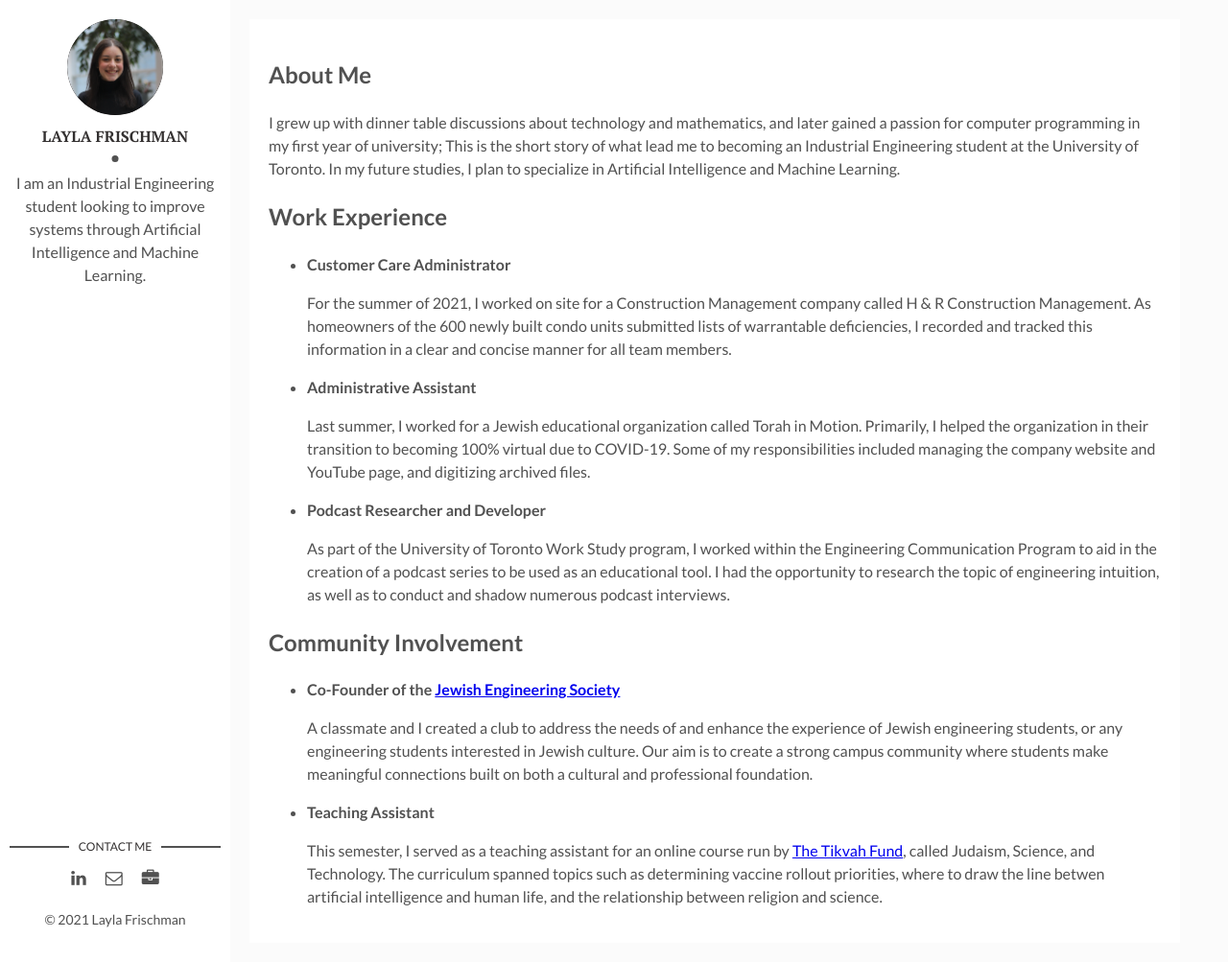
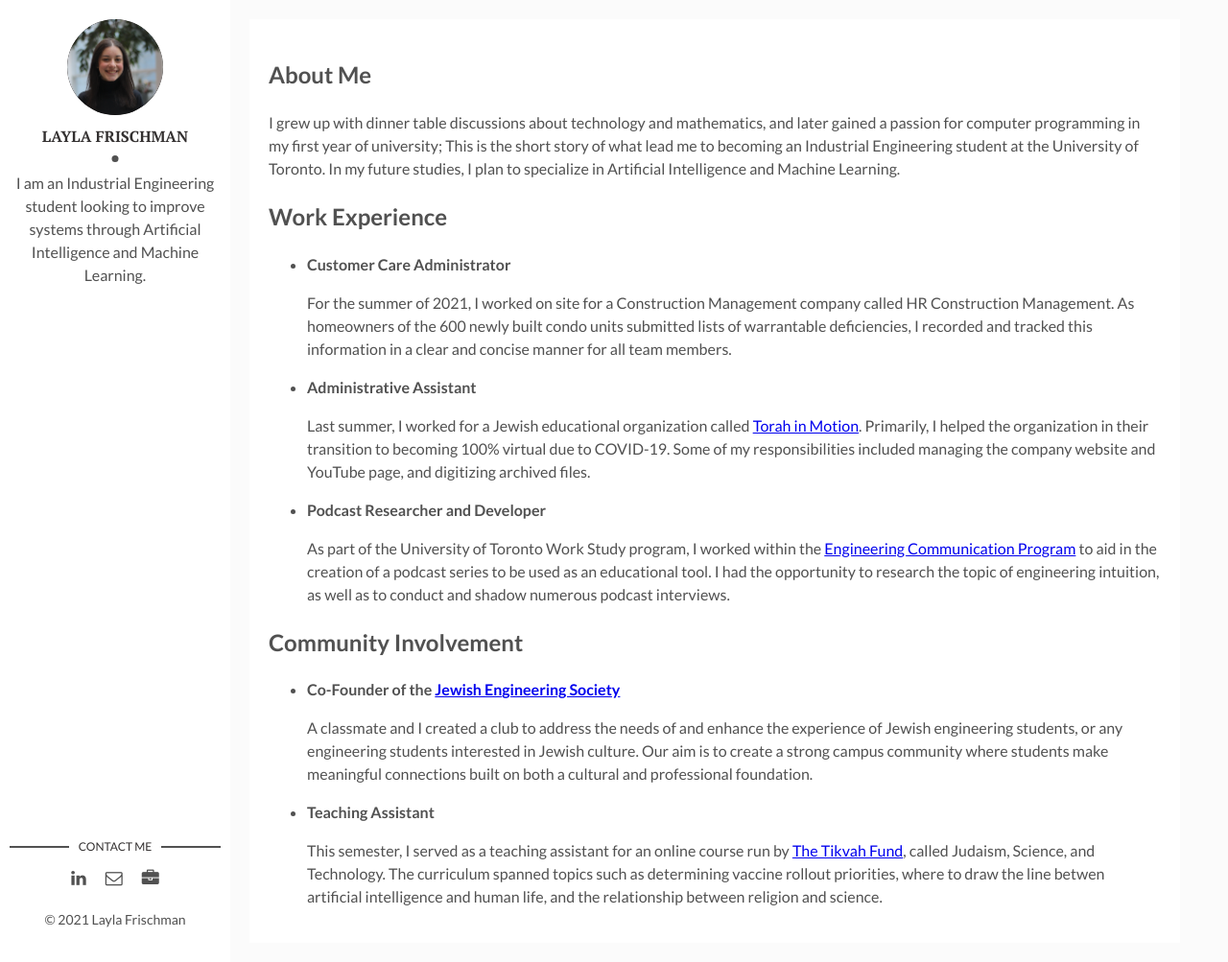
Before and after one commit to laylafrischman/laylafrischman.github.io, a Jekyll site: the page built from index.md, in a window 1280 px wide and 1003 px high. Shown: the whole window at 96% size. Built offline with Jekyll 4.4.1, drawn with Linux system fonts in a browser that asks for light colours.

```diff
--- a/index.md
+++ b/index.md
@@ -11,15 +11,15 @@ I grew up with dinner table discussions about technology and mathematics, and la
 
 - **Customer Care Administrator**
 
-  For the summer of 2021, I worked on site for a Construction Management company called H & R Construction Management. As homeowners of the 600 newly built condo units submitted lists of warrantable deficiencies, I recorded and tracked this information in a clear and concise manner for all team members.
+  For the summer of 2021, I worked on site for a Construction Management company called HR Construction Management. As homeowners of the 600 newly built condo units submitted lists of warrantable deficiencies, I recorded and tracked this information in a clear and concise manner for all team members.
 
 - **Administrative Assistant**
 
-  Last summer, I worked for a Jewish educational organization called Torah in Motion. Primarily, I helped the organization in their transition to becoming 100% virtual due to COVID-19. Some of my responsibilities included managing the company website and YouTube page, and digitizing archived files.
+  Last summer, I worked for a Jewish educational organization called [Torah in Motion](https://torahinmotion.org/){:target="_blank"}. Primarily, I helped the organization in their transition to becoming 100% virtual due to COVID-19. Some of my responsibilities included managing the company website and YouTube page, and digitizing archived files.
 
 - **Podcast Researcher and Developer**
 
-  As part of the University of Toronto Work Study program, I worked within the Engineering Communication Program to aid in the creation of a podcast series to be used as an educational tool. I had the opportunity to research the topic of engineering intuition, as well as to conduct and shadow numerous podcast interviews.
+  As part of the University of Toronto Work Study program, I worked within the [Engineering Communication Program](https://ecp.engineering.utoronto.ca/){:target="_blank"} to aid in the creation of a podcast series to be used as an educational tool. I had the opportunity to research the topic of engineering intuition, as well as to conduct and shadow numerous podcast interviews.
 
 ## **Community Involvement**
 
@@ -29,4 +29,4 @@ I grew up with dinner table discussions about technology and mathematics, and la
 
 - **Teaching Assistant**
 
-  This semester, I served as a teaching assistant for an online course run by [The Tikvah Fund](https://tikvahfund.org/), called Judaism, Science, and Technology. The curriculum spanned topics such as determining vaccine rollout priorities, where to draw the line betwen artificial intelligence and human life, and the relationship between religion and science.
+  This semester, I served as a teaching assistant for an online course run by [The Tikvah Fund](https://tikvahfund.org/){:target="_blank"}, called Judaism, Science, and Technology. The curriculum spanned topics such as determining vaccine rollout priorities, where to draw the line betwen artificial intelligence and human life, and the relationship between religion and science.
```
